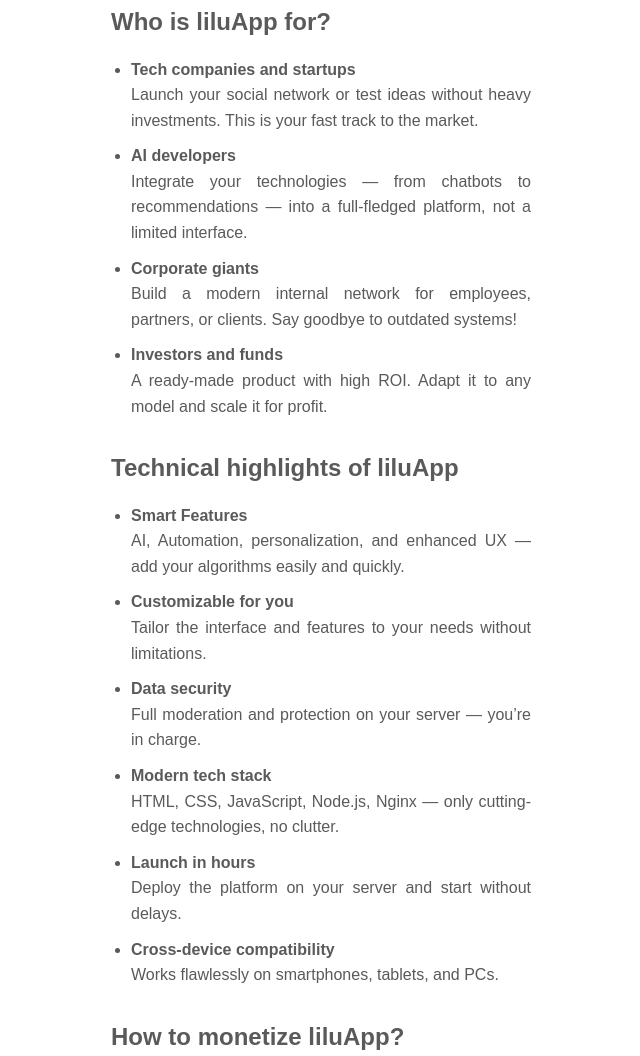
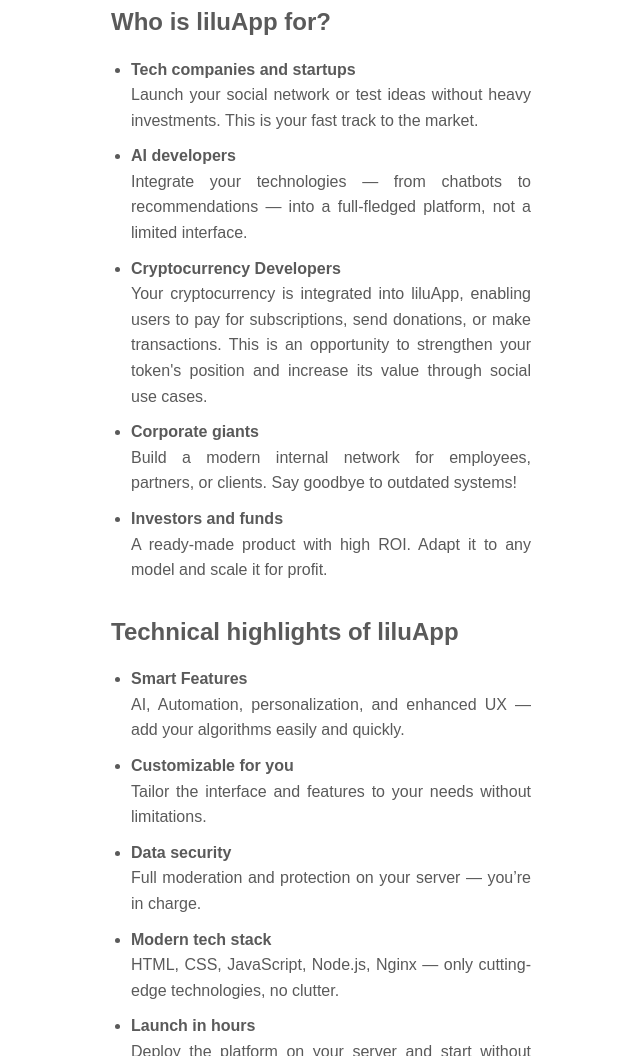
Before and after one commit to NextGenAppsLab/NextGenAppsLab.github.io, a plain HTML site: page index.html in a window 1280 px wide. Shown: the part 1358-2414 px from the top of the page, without its empty margins (479-1119 px from the left). Drawn offline with Linux system fonts and the light colour scheme.

Commit message:
Add files via upload

```diff
--- a/index.html
+++ b/index.html
@@ -58,6 +58,7 @@
         <ul>
             <li><strong>Tech companies and startups</strong><br>Launch your social network or test ideas without heavy investments. This is your fast track to the market.</li>
             <li><strong>AI developers</strong><br>Integrate your technologies — from chatbots to recommendations — into a full-fledged platform, not a limited interface.</li>
+            <li><strong>Cryptocurrency Developers</strong><br>Your cryptocurrency is integrated into liluApp, enabling users to pay for subscriptions, send donations, or make transactions. This is an opportunity to strengthen your token's position and increase its value through social use cases.</li>
             <li><strong>Corporate giants</strong><br>Build a modern internal network for employees, partners, or clients. Say goodbye to outdated systems!</li>
             <li><strong>Investors and funds</strong><br>A ready-made product with high ROI. Adapt it to any model and scale it for profit.</li>
         </ul>
```
